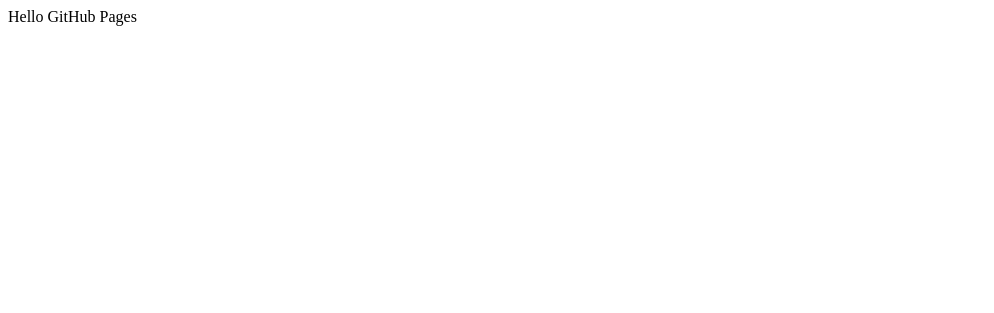
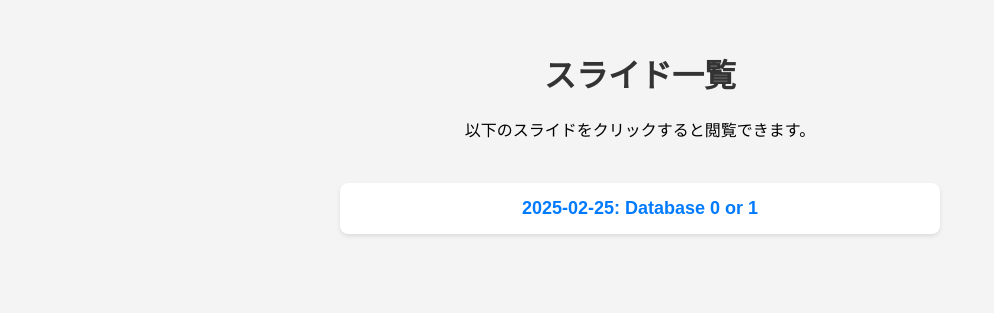
Before and after one commit to motty93/slides, a plain HTML site: page index.html in a window 1280 px wide. Shown: the whole page, without its empty margins (0-994 px from the left). Drawn offline with Linux system fonts and the light colour scheme.

Commit message:
feat: Update index.html to include slide list and styles

```diff
--- a/index.html
+++ b/index.html
@@ -1 +1,68 @@
-Hello GitHub Pages
+<!DOCTYPE html>
+<html lang="ja">
+
+<head>
+	<meta charset="UTF-8">
+	<meta name="viewport" content="width=device-width, initial-scale=1.0">
+	<title>スライド一覧</title>
+	<style>
+		body {
+			font-family: Arial, sans-serif;
+			text-align: center;
+			margin: 50px;
+			background-color: #f4f4f4;
+		}
+
+		h1 {
+			color: #333;
+		}
+
+		.container {
+			display: flex;
+			flex-direction: column;
+			align-items: center;
+		}
+
+		.slide-list {
+			list-style: none;
+			padding: 0;
+			max-width: 600px;
+			width: 100%;
+		}
+
+		.slide-list li {
+			background: white;
+			padding: 15px;
+			margin: 10px 0;
+			border-radius: 8px;
+			box-shadow: 0 2px 4px rgba(0, 0, 0, 0.1);
+		}
+
+		.slide-list a {
+			text-decoration: none;
+			font-size: 18px;
+			color: #007bff;
+			font-weight: bold;
+		}
+
+		.slide-list a:hover {
+			text-decoration: underline;
+		}
+	</style>
+</head>
+
+<body>
+
+	<h1>スライド一覧</h1>
+	<p>以下のスライドをクリックすると閲覧できます。</p>
+
+	<div class="container">
+		<ul class="slide-list">
+			<li><a href="20250225/slide.html">2025-02-25: Database 0 or 1</a></li>
+			<!-- 新しいスライドを追加するときは、ここに<li>を追加 -->
+		</ul>
+	</div>
+
+</body>
+
+</html>
```
